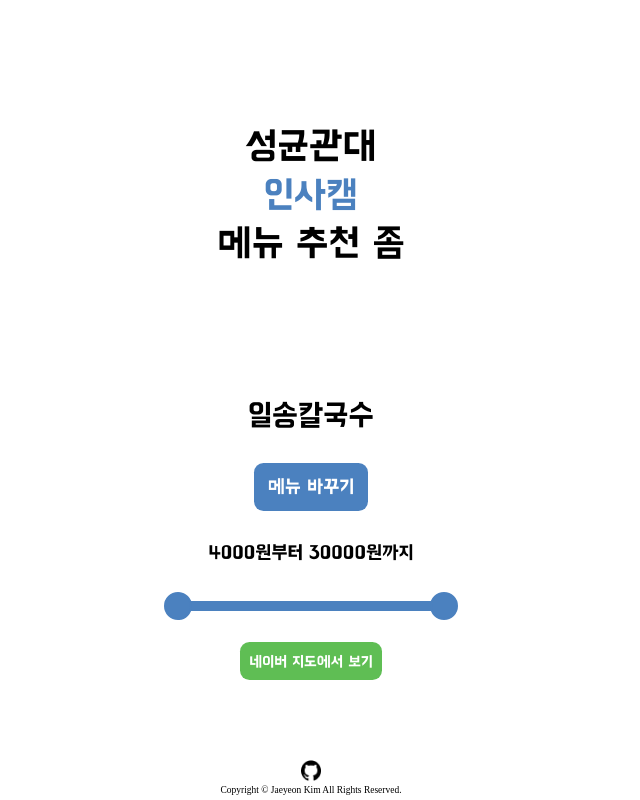
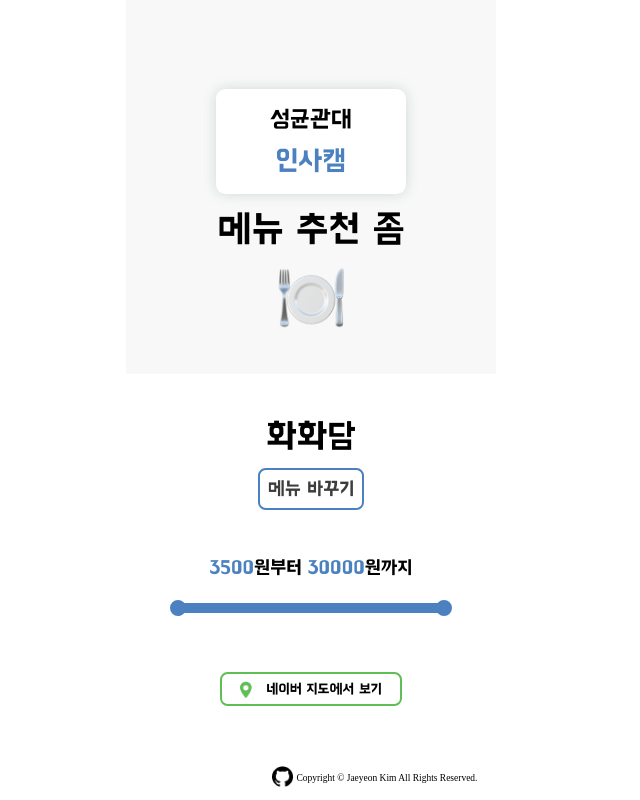
Before and after one commit to JLake310/skku-me-choo, a React (Create React App) app: page /insa in a window 1280 px wide. Shown: the whole page, without its empty margins (329-969 px from the left). Built offline with nearby package versions, Linux system fonts and the light colour scheme; a web font is replaced by a local one.

Commit message:
[Style] 디자인 개편

```diff
--- a/src/assets/data/data.json
+++ b/src/assets/data/data.json
@@ -138,7 +138,7 @@
     ["온프", "1904231959", 9900, 14900],
     ["발리밥", "1972198442", 11000, 14000],
     ["도스타코스", "30853050", 8000, 10500],
-    ["가꾸스시", "1118442855", 11000, 36000],
+    ["기꾸스시", "1118442855", 11000, 36000],
     ["포보", "13561663", 6500, 7500],
     ["행복은간장밥", "1381351274", 9900, 10900],
     ["미분당", "408557767", 9500, 12000],
--- a/src/components/pages/InSaPage.tsx
+++ b/src/components/pages/InSaPage.tsx
@@ -4,15 +4,17 @@ import githubimg from "@assets/images/githublogo.png";
 import Slider from "rc-slider";
 import "rc-slider/assets/index.css";
 import * as C from "@styles/Components";
+import dishimg from "@assets/images/dish.png";
+import placeimg from "@assets/images/place.png";
 
-const InSaPage = () => {
+const JaGwaPage = () => {
   const ColorCode = "#4b81bf";
   const foodList: (string | number)[][] = foodData.insa;
   const [newFoodList, setFoodList] = useState(foodList);
   const [recom, setRecom] = useState(
     Math.round(Math.random() * newFoodList.length)
   );
-  const PriceRange = [4000, 30000];
+  const PriceRange = [3500, 30000];
   const [sliderVal, setVal] = useState([PriceRange[0], PriceRange[1]]);
   const isMobile = function () {
     const match = window.matchMedia("(pointer:coarse)");
@@ -56,31 +58,45 @@ const InSaPage = () => {
   return (
     <C.Wrapper>
       <C.HeaderWrapper>
-        <C.HeaderText>성균관대</C.HeaderText>
-        <C.HeaderText>
-          <C.TextColor colorcode={ColorCode}>인사캠</C.TextColor>
-        </C.HeaderText>
-        <C.HeaderText>메뉴 추천 좀</C.HeaderText>
+        <C.FlexHeightBox height={85} />
+        <C.CampusWrapper>
+          <C.HeaderText>성균관대</C.HeaderText>
+          <C.HeightBox height={15} />
+          <C.HeaderText>
+            <C.TextColor colorcode={ColorCode}>인사캠</C.TextColor>
+          </C.HeaderText>
+        </C.CampusWrapper>
+        <C.FlexHeightBox height={15} />
+        <C.HeaderText2>메뉴 추천 좀</C.HeaderText2>
+        <C.FlexHeightBox height={15} />
+        <C.DishIMG src={dishimg} alt="" />
+        <C.FlexHeightBox height={41} />
       </C.HeaderWrapper>
       <C.CenterWrapper>
+        <C.FlexHeightBox height={46.5} />
         <C.RecomText>{newFoodList[recom][0]}</C.RecomText>
+        <C.FlexHeightBox height={15} />
         <C.RecomButton colorcode={ColorCode} onClick={RandomHandler}>
           메뉴 바꾸기
         </C.RecomButton>
+        <C.FlexHeightBox height={50} />
         <C.RangeText>
-          {sliderVal[0]}원부터 {sliderVal[1]}원까지
+          <C.PriceColor colorcode={ColorCode}>{sliderVal[0]}</C.PriceColor>
+          원부터{" "}
+          <C.PriceColor colorcode={ColorCode}>{sliderVal[1]}</C.PriceColor>
+          원까지
         </C.RangeText>
+        <C.FlexHeightBox height={20} />
         <C.SliderWrapper>
           <Slider
             range
-            railStyle={{ backgroundColor: "#f8f8ff", height: 10 }}
+            railStyle={{ backgroundColor: "#DDDDDD", height: 10 }}
             trackStyle={{ backgroundColor: ColorCode, height: 10 }}
             handleStyle={{
               borderColor: ColorCode,
-              height: 28,
-              width: 28,
-              // marginLeft: -10,
-              marginTop: -9,
+              height: 16,
+              width: 16,
+              marginTop: -3,
               backgroundColor: ColorCode,
               opacity: 1.0,
             }}
@@ -92,10 +108,13 @@ const InSaPage = () => {
               SliderHandler(value);
             }}
           />
+          <C.FlexHeightBox height={63.5} />
         </C.SliderWrapper>
         <C.NaverButton onClick={() => HandleRedirect(newFoodList[recom][1])}>
+          <C.PlaceIMG src={placeimg} alt="" />
           네이버 지도에서 보기
         </C.NaverButton>
+        <C.FlexHeightBox height={33.25} />
       </C.CenterWrapper>
       <C.FooterWrapper>
         <C.GithubIMG
@@ -113,4 +132,4 @@ const InSaPage = () => {
   );
 };
 
-export default InSaPage;
+export default JaGwaPage;
--- a/src/components/pages/JaGwaPage.tsx
+++ b/src/components/pages/JaGwaPage.tsx
@@ -4,6 +4,8 @@ import githubimg from "@assets/images/githublogo.png";
 import Slider from "rc-slider";
 import "rc-slider/assets/index.css";
 import * as C from "@styles/Components";
+import dishimg from "@assets/images/dish.png";
+import placeimg from "@assets/images/place.png";
 
 const JaGwaPage = () => {
   const ColorCode = "#2b6653";
@@ -56,31 +58,45 @@ const JaGwaPage = () => {
   return (
     <C.Wrapper>
       <C.HeaderWrapper>
-        <C.HeaderText>성균관대</C.HeaderText>
-        <C.HeaderText>
-          <C.TextColor colorcode={ColorCode}>자과캠</C.TextColor>
-        </C.HeaderText>
-        <C.HeaderText>메뉴 추천 좀</C.HeaderText>
+        <C.FlexHeightBox height={85} />
+        <C.CampusWrapper>
+          <C.HeaderText>성균관대</C.HeaderText>
+          <C.HeightBox height={15} />
+          <C.HeaderText>
+            <C.TextColor colorcode={ColorCode}>자과캠</C.TextColor>
+          </C.HeaderText>
+        </C.CampusWrapper>
+        <C.FlexHeightBox height={15} />
+        <C.HeaderText2>메뉴 추천 좀</C.HeaderText2>
+        <C.FlexHeightBox height={15} />
+        <C.DishIMG src={dishimg} alt="" />
+        <C.FlexHeightBox height={41} />
       </C.HeaderWrapper>
       <C.CenterWrapper>
+        <C.FlexHeightBox height={46.5} />
         <C.RecomText>{newFoodList[recom][0]}</C.RecomText>
+        <C.FlexHeightBox height={15} />
         <C.RecomButton colorcode={ColorCode} onClick={RandomHandler}>
           메뉴 바꾸기
         </C.RecomButton>
+        <C.FlexHeightBox height={50} />
         <C.RangeText>
-          {sliderVal[0]}원부터 {sliderVal[1]}원까지
+          <C.PriceColor colorcode={ColorCode}>{sliderVal[0]}</C.PriceColor>
+          원부터{" "}
+          <C.PriceColor colorcode={ColorCode}>{sliderVal[1]}</C.PriceColor>
+          원까지
         </C.RangeText>
+        <C.FlexHeightBox height={20} />
         <C.SliderWrapper>
           <Slider
             range
-            railStyle={{ backgroundColor: "#f8f8ff", height: 10 }}
+            railStyle={{ backgroundColor: "#DDDDDD", height: 10 }}
             trackStyle={{ backgroundColor: ColorCode, height: 10 }}
             handleStyle={{
               borderColor: ColorCode,
-              height: 28,
-              width: 28,
-              // marginLeft: -10,
-              marginTop: -9,
+              height: 16,
+              width: 16,
+              marginTop: -3,
               backgroundColor: ColorCode,
               opacity: 1.0,
             }}
@@ -92,10 +108,13 @@ const JaGwaPage = () => {
               SliderHandler(value);
             }}
           />
+          <C.FlexHeightBox height={63.5} />
         </C.SliderWrapper>
         <C.NaverButton onClick={() => HandleRedirect(newFoodList[recom][1])}>
+          <C.PlaceIMG src={placeimg} alt="" />
           네이버 지도에서 보기
         </C.NaverButton>
+        <C.FlexHeightBox height={33.25} />
       </C.CenterWrapper>
       <C.FooterWrapper>
         <C.GithubIMG
--- a/src/styles/Components.ts
+++ b/src/styles/Components.ts
@@ -13,18 +13,23 @@ export const Wrapper = styled.div`
 
 export const HeaderWrapper = styled.div`
   width: 390rem;
-  height: 50vh;
+  height: 394rem;
+  flex-grow: 394;
   display: flex;
   flex-direction: column;
-  justify-content: center;
+  // justify-content: center;
   align-items: center;
   margin: 0 auto;
+  background: #f8f8f8;
 `;
 
 export const HeaderText = styled.div`
   font-family: "BMHANNAPro";
+  font-size: 25rem;
+`;
+export const HeaderText2 = styled.div`
+  font-family: "BMHANNAPro";
   font-size: 40rem;
-  margin-bottom: 10rem;
 `;
 
 interface ColorType {
@@ -33,6 +38,7 @@ interface ColorType {
 
 export const TextColor = styled.span<ColorType>`
   color: ${(props) => props.colorcode};
+  font-size: 30rem;
 `;
 
 export const SliderWrapper = styled.div`
@@ -40,42 +46,46 @@ export const SliderWrapper = styled.div`
 `;
 
 export const CenterWrapper = styled.div`
-  width: 390rem;
-  height: 35vh;
+  width: 370rem;
+  height: 384.25rem;
+  flex-grow: 384.25;
   display: flex;
   flex-direction: column;
-  justify-content: space-between;
   align-items: center;
   margin: 0 auto;
+  // background: #f8f8f8;
 `;
 
 export const RecomText = styled.div`
   font-family: "BMHANNAPro";
-  font-size: 32rem;
+  font-size: 36rem;
 `;
 
 export const RecomButton = styled.button<ColorType>`
-  width: 120rem;
-  height: 50rem;
   font-family: "BMHANNAPro";
   font-size: 20rem;
-  border-radius: 10rem;
-  border: 0px;
-  background: ${(props) => props.colorcode};
-  color: white;
+  color: #3d3d3d;
   cursor: pointer;
+  width: 112rem;
+  height: 44rem;
+  background: #ffffff;
+  border: 3rem solid ${(props) => props.colorcode};
+  border-radius: 8rem;
 `;
 
 export const NaverButton = styled.button`
-  width: 150rem;
-  height: 40rem;
+  width: 191.6rem;
+  height: 36rem;
+  font-size: 15rem;
+  background: #ffffff;
+  border: 3rem solid #5fbe54;
+  border-radius: 8rem;
+
   font-family: "BMHANNAPro";
-  font-size: 16rem;
-  border-radius: 10rem;
-  border: 0px;
-  background: #5fbe54;
-  color: white;
   cursor: pointer;
+  display: flex;
+  justify-content: center;
+  align-items: center;
 `;
 
 export const FooterText = styled.span`
@@ -84,25 +94,72 @@ export const FooterText = styled.span`
   display: flex;
   flex-direction: column;
   justify-content: flex-end;
-  margin-bottom: 5rem;
-  margin-top: 5rem;
+  margin-right: 19.4rem;
+  margin-bottom: 18.25rem;
 `;
 
 export const GithubIMG = styled.img`
   width: 22rem;
   height: 22rem;
+  margin-bottom: 14rem;
+  margin-right: 3.93rem;
   cursor: pointer;
 `;
 
 export const FooterWrapper = styled.div`
-  height: 15vh;
+  height: 65rem;
+  width: 390rem;
+  flex-grow: 65;
   display: flex;
-  flex-direction: column;
+  flex-direction: row;
   justify-content: flex-end;
-  align-items: center;
+  align-items: flex-end;
 `;
 
 export const RangeText = styled.span`
   font-family: "BMHANNAPro";
   font-size: 20rem;
 `;
+
+interface HeightType {
+  height: number;
+}
+
+export const FlexHeightBox = styled.div<HeightType>`
+  height: ${(props) => `${props.height}rem`};
+  flex-grow: ${(props) => `${props.height}`};
+`;
+
+export const HeightBox = styled.div<HeightType>`
+  height: ${(props) => `${props.height}rem`};
+`;
+
+export const CampusWrapper = styled.div`
+  width: 200rem;
+  height: 110rem;
+
+  background: #ffffff;
+
+  box-shadow: 0rem 0rem 15rem rgba(43, 102, 83, 0.2);
+  border-radius: 10rem;
+
+  display: flex;
+  flex-direction: column;
+  justify-content: center;
+  align-items: center;
+`;
+
+export const DishIMG = styled.img`
+  width: 70rem;
+  height: 70rem;
+`;
+
+export const PriceColor = styled.span<ColorType>`
+  color: ${(props) => props.colorcode};
+`;
+
+export const PlaceIMG = styled.img`
+  width: 12.6rem;
+  height: 18rem;
+  margin-right: 15rem;
+`;
```
Also changed, not shown: src/assets/images/dish.png (added), src/assets/images/place.png (added).
